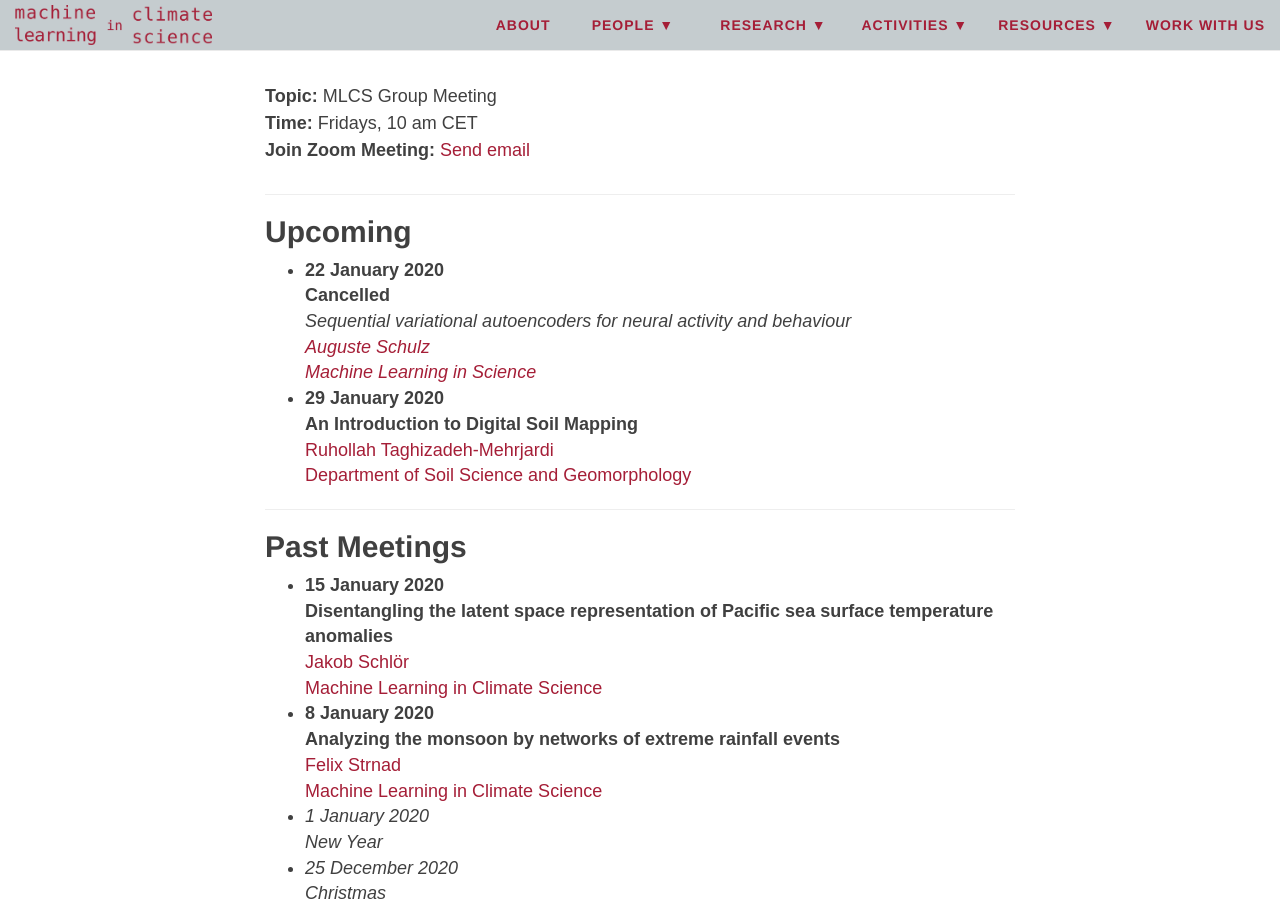
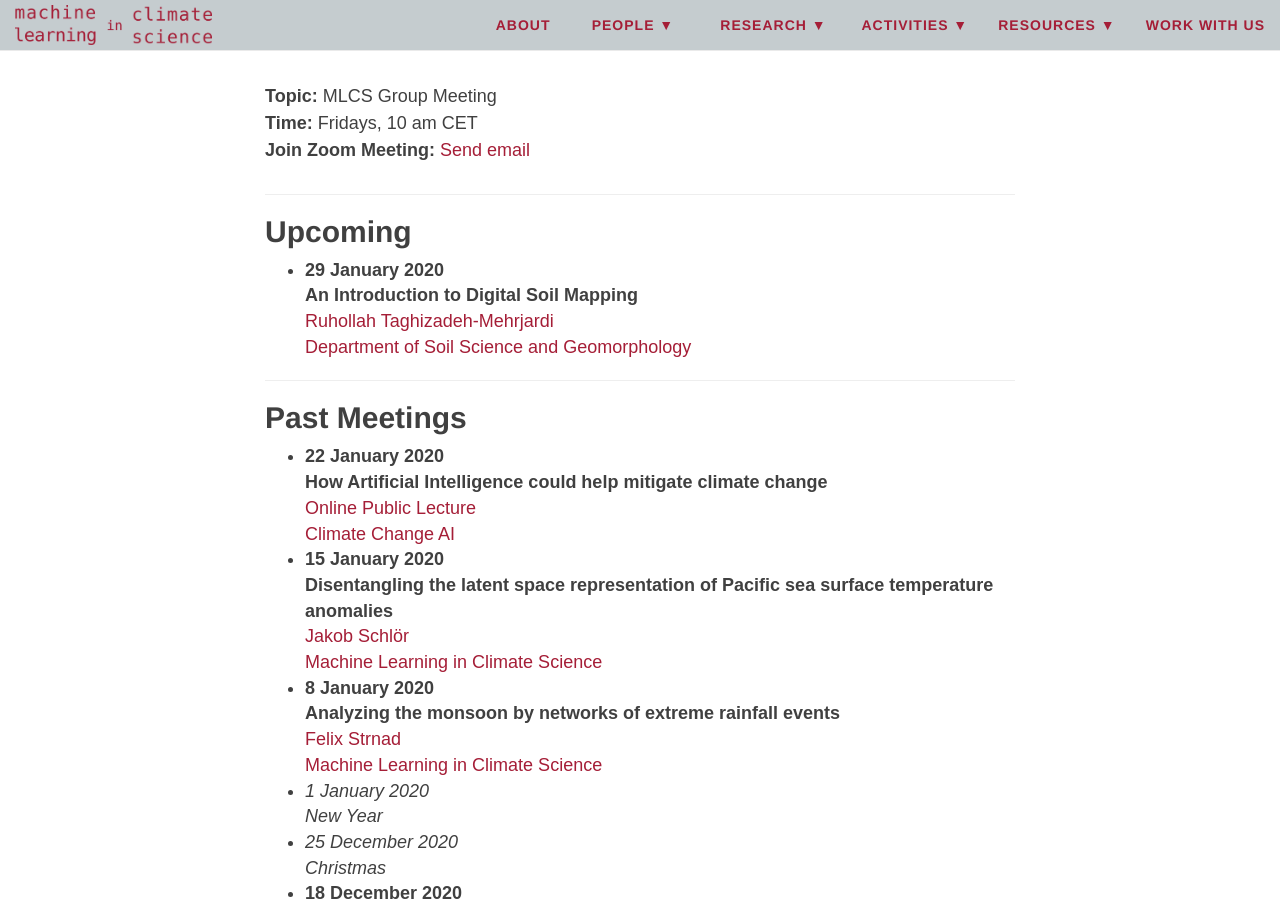
Before and after one commit to mlcs/mlcs.github.io, a Jekyll site: the page built from activities/group-meetings.md, in a window 1280 px wide and 900 px high, scrolled down 748 px. Built offline with Jekyll 4.4.1, drawn with Linux system fonts in a browser that asks for light colours; nearby versions of some CDN libraries.

Commit message:
group meetings -> archive 22 Jan meeting

```diff
--- a/activities/group-meetings.md
+++ b/activities/group-meetings.md
@@ -24,12 +24,6 @@
 
 ## Upcoming
 
-+ **22 January 2020**
-**Cancelled**
-_Sequential variational autoencoders for neural activity and
-behaviour_
-[_Auguste Schulz_](https://uni-tuebingen.de/en/196982)
-[_Machine Learning in Science_](https://uni-tuebingen.de/en/178236)
 + **29 January 2020**
 **An Introduction to Digital Soil Mapping**
 [Ruhollah Taghizadeh-Mehrjardi](https://uni-tuebingen.de/en/113420)
@@ -39,6 +33,10 @@
 
 ## Past Meetings
 
++ **22 January 2020**
+**How Artificial Intelligence could help mitigate climate change**
+[Online Public Lecture](https://youtu.be/HEw3xhTMnp0)
+[Climate Change AI](https://www.climatechange.ai/)
 + **15 January 2020**
 **Disentangling the latent space representation of Pacific sea surface
 temperature anomalies**
```
